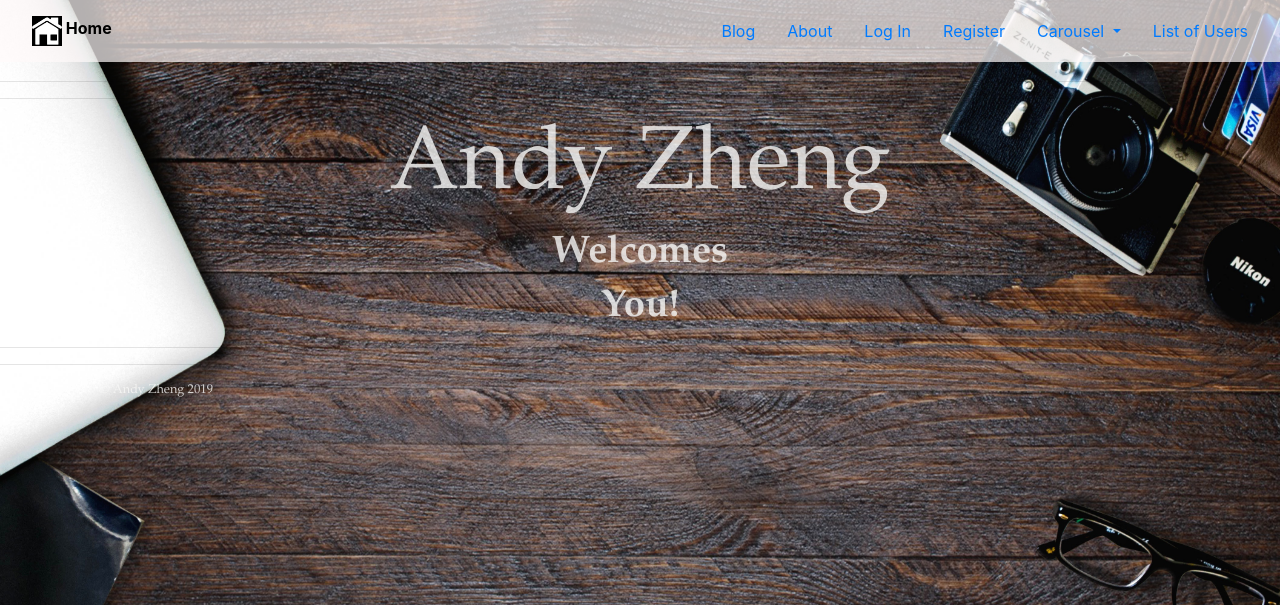
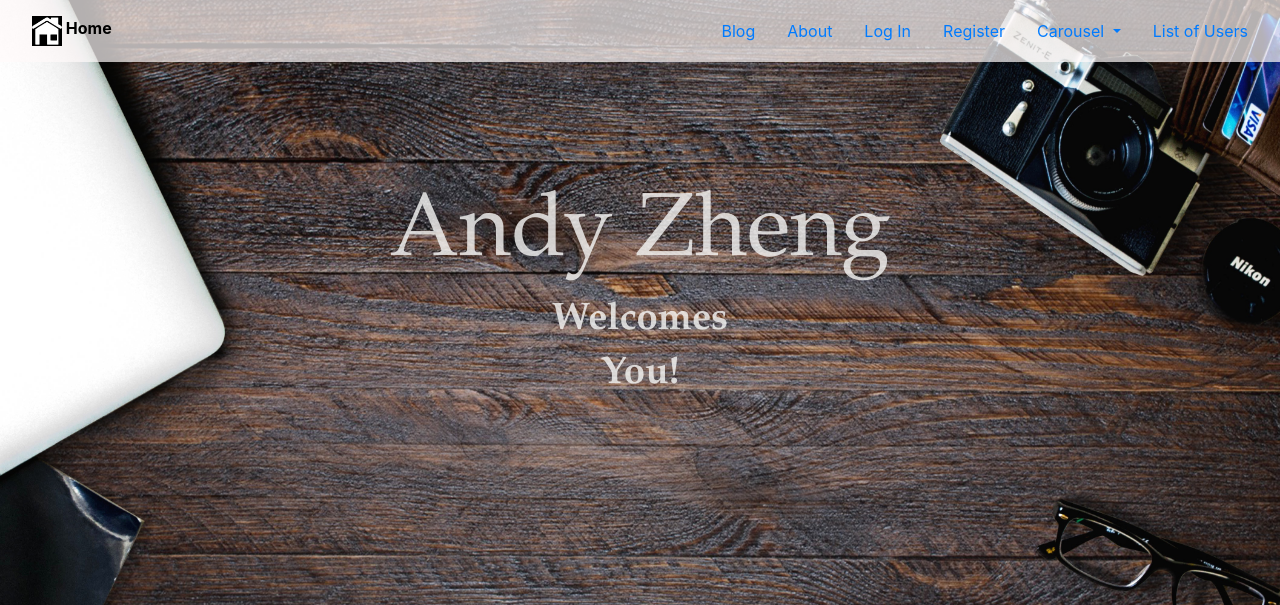
Before and after one commit to andyz123/AndyZhengBlog, a Flask app: page / in a window 1280 px wide. Shown: the top 605 px of the page. Run offline with Flask 2, Linux system fonts and the light colour scheme; some libraries are stand-ins or nearby versions.

Commit message:
Small changes to index

```diff
--- a/BlogWebsiteProject/socialblogproject/templates/index.html
+++ b/BlogWebsiteProject/socialblogproject/templates/index.html
@@ -5,7 +5,7 @@
 
 
 <body background="static/pics/homepage.jpg" style="background-size: 100% 100vh; background-repeat: no-repeat; background-color: #514c4c;">
-	<hr><hr>
+	<hr style="border-style: none; height: 85px;">
 	<header>
 	<h1 align="center" style="color:rgba(248, 247, 246, 0.8); font-size: 7vw; font-family: 'Garamond'; " >Andy Zheng</h1>
 	</header>
@@ -16,9 +16,8 @@
 	{% else %}
 	<h4 align="center" style="color:rgba(248, 247, 246, 0.8); font-size: 3vw; font-family: 'Garamond'; "> <b>You!</b></h4>
 	{% endif %}
-
+	<!-- <hr style="border-style: none; height: 100px; ">
 	<footer>
-		<hr><hr>
 		<p style="color:rgba(248, 247, 246, 0.8); font-size: 1vw; font-family: 'Garamond'; text-indent: 100px ">© Andy Zheng 2019</p>
-	</footer>
+	</footer> -->
 {% endblock %}
```
